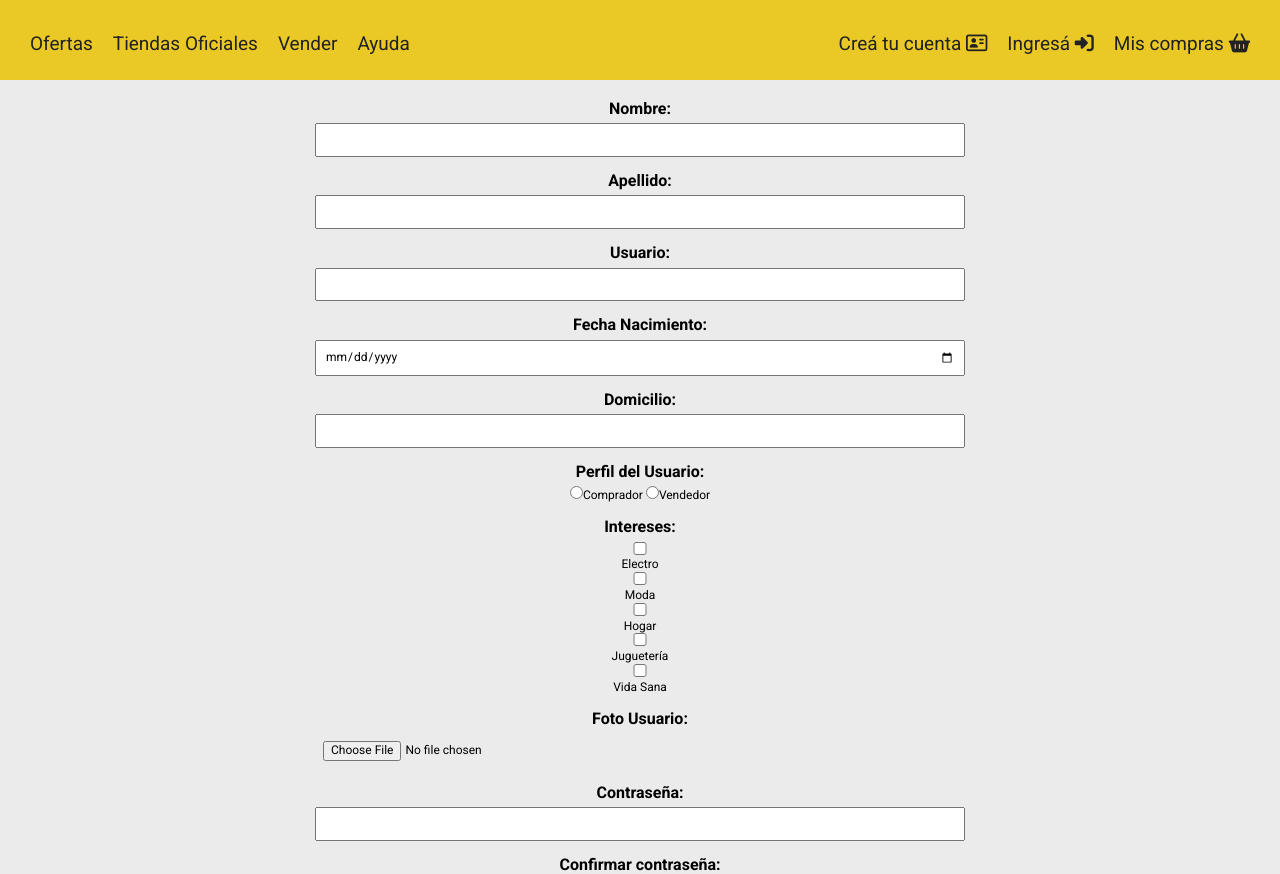
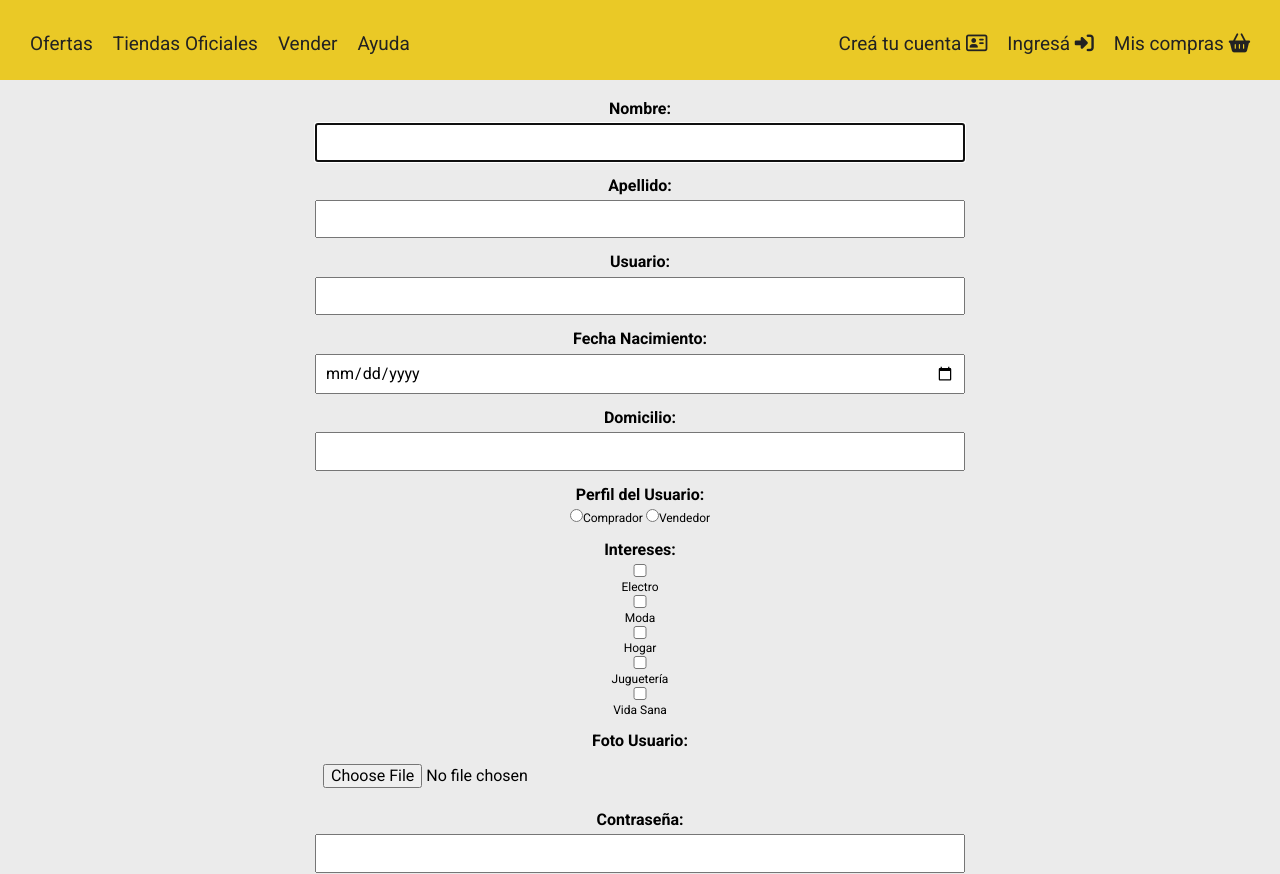
Before and after one commit to Vickymsg/mercado_liebre, a website: page views/register.html in a window 1280 px wide. Shown: the part 87-961 px from the top of the page. Drawn offline with Linux system fonts and the light colour scheme; files whose address does not match are found by name.

Commit message:
resolucion de issues

```diff
--- a/public/css/styles.css
+++ b/public/css/styles.css
@@ -244,6 +244,7 @@ footer i {
 .control {
     width: 100%;
     padding: 8px;
+    font-size: 16px;
 }
 
 .boton-formulario {
@@ -282,6 +283,7 @@ footer i {
     width: 100%;
     padding: 8px;
     border: 1px solid black;
+    font-size: 16px;
 }
 
 @media (min-width:361px) {
--- a/views/register.html
+++ b/views/register.html
@@ -46,23 +46,23 @@
     <form action="/crear-cuenta" method="POST" class="create-form">
         <div class="control-formulario">
             <label>Nombre:</label>
-            <input type="text" name="nombre" class="control">
+            <input type="text" name="nombre" class="control" required autofocus pattern="[a-zA-Z\s]+" title="Ingresa un nombre válido">
         </div>
         <div class="control-formulario">
             <label>Apellido:</label>
-            <input type="text" name="apellido" class="control">
+            <input type="text" name="apellido" class="control" required pattern="[a-zA-Z\s]+" title="Ingresa un apellido válido">
         </div>
         <div class="control-formulario">
             <label>Usuario:</label>
-            <input type="text" name="usuario" class="control">
+            <input type="text" name="usuario" class="control" required pattern="[a-zA-Z0-9]+" title="Ingresa un nombre de usuario válido">
         </div>
         <div class="control-formulario">
             <label>Fecha Nacimiento:</label>
-            <input type="date" name="fecha-nac" class="control">
+            <input type="date" name="fecha-nac" class="control" required>
         </div>
         <div class="control-formulario">
             <label>Domicilio:</label>
-            <input type="text" name="domicilio" class="control">
+            <input type="text" name="domicilio" class="control" required>
         </div>
         <div class="control-formulario">
             <label>Perfil del Usuario:</label>
@@ -83,11 +83,11 @@
         </div>
         <div class="control-formulario">
             <label>Contraseña:</label>
-            <input type="password" name="contraseña" class="control">
+            <input type="password" name="contraseña" class="control" required minlength="8">
         </div>
         <div class="control-formulario">
             <label>Confirmar contraseña:</label>
-            <input type="password" name="con-contraseña" class="control">
+            <input type="password" name="con-contraseña" class="control" required minlength="8">
         </div>
         <button type="reset" class="boton-formulario">Borrar</button>
         <button type="submit" class="boton-formulario">Enviar</button>
```
Also changed, not shown: views/login.html (+2 -2 lines).
